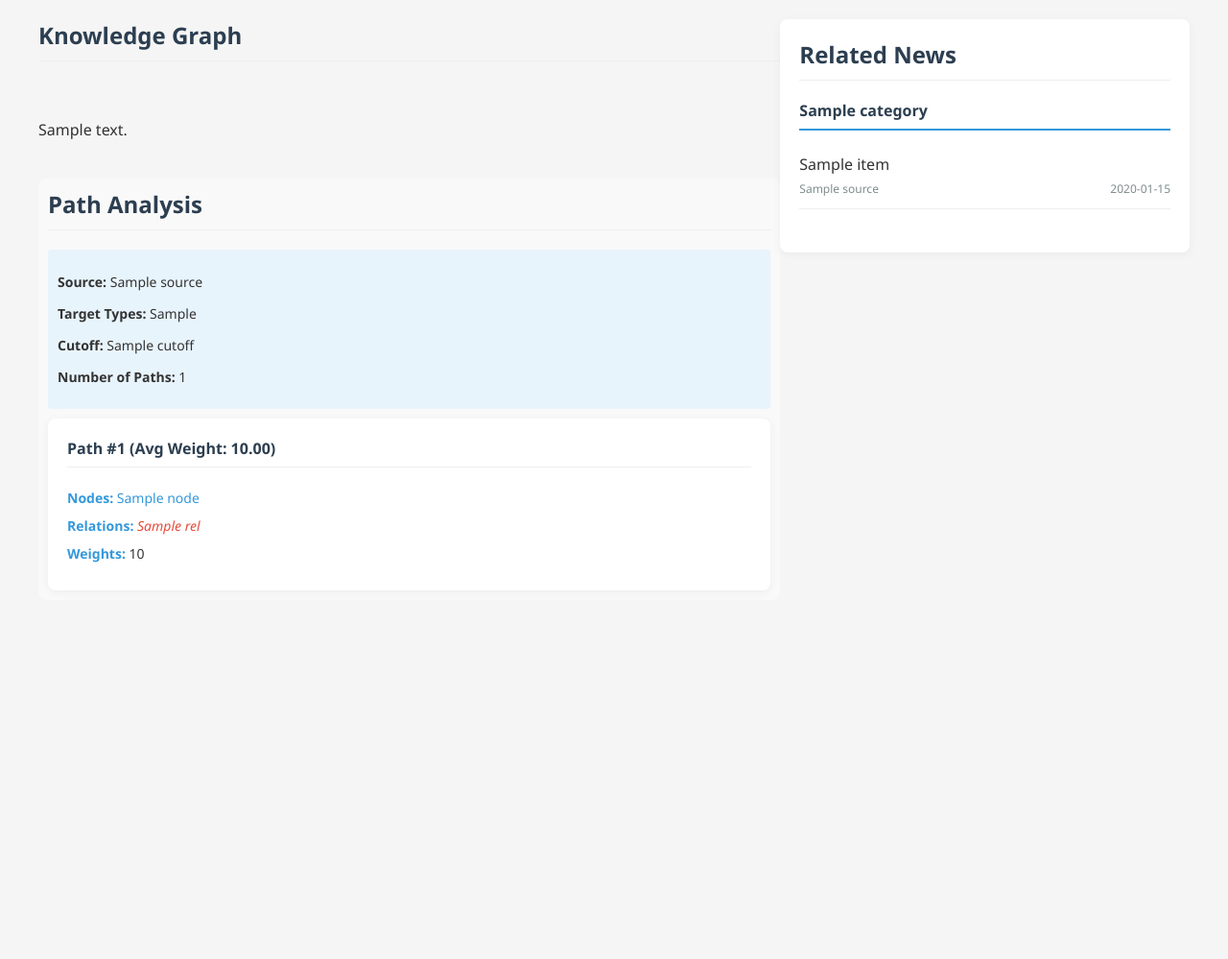
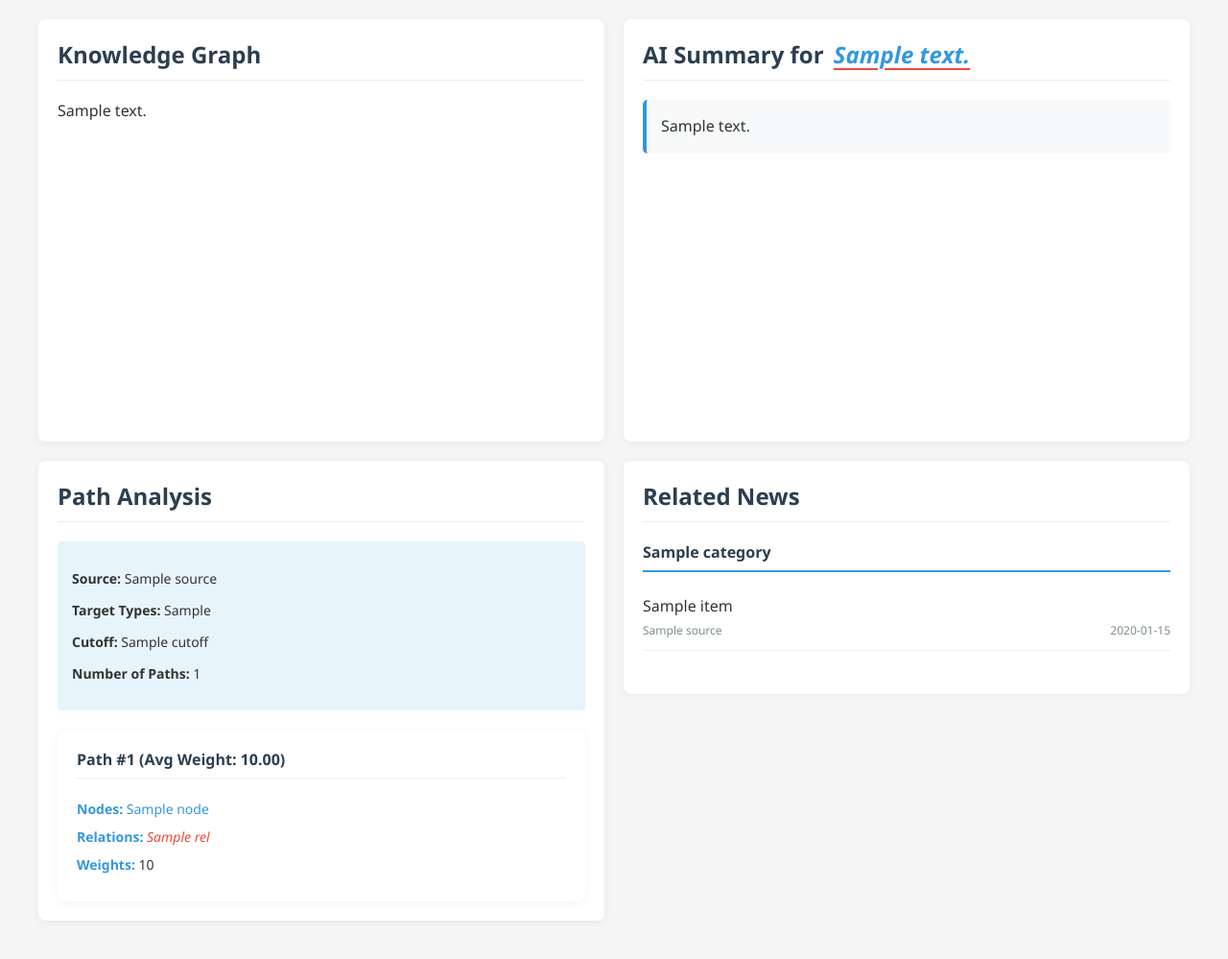
Before and after one commit to StephaniePengPizz/EntityInsight, a Django app: template core/templates/results.html in a window 1280 px wide. Shown: the whole page at 96% size. Before the commit the page ends 586 px from the top, so only its background shows below. Run offline with Django 5.2, Linux system fonts and the light colour scheme; the template is opened without the code that fills it: most values are stand-ins (such as "Sample title", 1, 10 or a date in 2020); parts of the project's set-up code (start-up, migrations or seed data) failed here and were passed over.

Commit message:
feat: add ai summary for output page
feat: add ai summary for output page

feat: incorporate api response

chore: add requirements.txt

chore: remove logging requirements

```diff
--- a/core/static/css/styles.css
+++ b/core/static/css/styles.css
@@ -14,7 +14,10 @@ body {
 }
 
 .container-output-page {
-    display: flex;
+    display: grid;
+    grid-template-columns: 1fr 1fr;
+    grid-template-rows: auto auto;
+    gap: 20px;
     max-width: 1200px;
     margin: 0 auto;
     padding: 20px;
@@ -42,25 +45,76 @@ h2 {
 .mermaid {
     width: 100%;
     margin: 20px 0;
+    min-height: 300px;
 }
 
-.left-panel {
-    flex: 2; /* 占据 2/3 宽度 */
+.highlight-category {
+    color: var(--company-color);
+    text-decoration: underline;
+    text-decoration-color: var(--regulator-color);
+    text-underline-offset: 5px;
+    text-decoration-thickness: 2px;
+    font-style: italic;
+    margin-left: 4px;
+}
+.summary-content {
+    line-height: 1.6;
+    background-color: #f8f9fa;
+    padding: 15px;
+    border-radius: 5px;
+    border-left: 4px solid var(--company-color);
+}
+
+.summary-content h3 {
+    color: var(--company-color);
+    margin-top: 0;
+}
+
+.summary-content ul {
+    padding-left: 20px;
+}
+
+.summary-content li {
+    margin-bottom: 8px;
+}
+
+.left-column {
+    grid-column: 1;
     display: flex;
     flex-direction: column;
-    gap: 20px; /* 子元素之间的间距 */
+    gap: 20px;
 }
 
-/* 右边栏（新闻） */
-.news-panel {
-    flex: 1; /* 占据 1/3 宽度 */
+.right-column {
+    grid-column: 2;
+    display: flex;
+    flex-direction: column;
+    gap: 20px;
+}
+.graph-section, .path-section,
+.summary-section, .news-section {
     background: white;
     border-radius: 8px;
-    box-shadow: 0 2px 10px rgba(0, 0, 0, 0.05);
+    box-shadow: 0 2px 10px rgba(0,0,0,0.05);
     padding: 20px;
-    height: fit-content; /* 高度自适应内容 */
+}
+.graph-section {
+    grid-row: 1;
+    min-height: 400px;
 }
 
+.path-section {
+    grid-row: 2;
+}
+
+.summary-section {
+    grid-row: 1;
+    min-height: 400px;
+}
+
+.news-section {
+    grid-row: 2;
+}
 .news-category {
     margin-bottom: 25px;
 }
@@ -249,9 +303,19 @@ h2 {
 }
 
 .path-meta {
-    margin-bottom: 10px;
-    padding: 10px;
+    margin-bottom: 20px;
+    padding: 15px;
     background-color: #e8f4fc;
     border-radius: 4px;
     font-size: 14px;
 }
+
+.node {
+    font-weight: 500;
+    color: var(--company-color);
+}
+
+.relation {
+    font-style: italic;
+    color: var(--relation-color);
+}
--- a/core/templates/results.html
+++ b/core/templates/results.html
@@ -13,18 +13,19 @@
 
 {% block content %}
 <div class="container-output-page">
-    <div class="left-panel">
+    <!-- Left Column -->
+    <div class="left-column">
+        <!-- Top-left: Knowledge Graph -->
+        <div class="graph-section">
             <h2>Knowledge Graph</h2>
-
-        <!-- Mermaid graph visualization -->
             <div class="mermaid">
                 {{ graph_description|safe }}
             </div>
+        </div>
 
-        <!-- Path Results Section -->
-        <div class="path-results">
+        <!-- Bottom-left: Path Analysis -->
+        <div class="path-section">
             <h2>Path Analysis</h2>
-
             <div class="path-meta">
                 <p><strong>Source:</strong> {{ result.source }}</p>
                 <p><strong>Target Types:</strong> {{ result.target_types|join:", " }}</p>
@@ -51,9 +52,27 @@
         </div>
     </div>
 
-    <div class="news-panel">
+    <!-- Right Column -->
+    <div class="right-column">
+        <!-- Top-right: LLM Summary -->
+        <div class="summary-section">
+            <h2>AI Summary for
+                {% if summary_category %}
+                    <span class="highlight-category">{{ summary_category }}</span>
+                {% endif %}
+            </h2>
+            <div class="summary-content">
+                {% if llm_summary %}
+                    {{ llm_summary|safe }}
+                {% else %}
+                    <p>Select a category to generate an AI-powered summary of relevant news.</p>
+                {% endif %}
+            </div>
+        </div>
+
+        <!-- Bottom-right: Related News -->
+        <div class="news-section">
             <h2>Related News</h2>
-
             {% for category, news_items in news_by_category.items %}
             <div class="news-category">
                 <div class="category-header">{{ category }}</div>
@@ -70,4 +89,5 @@
             {% endfor %}
         </div>
     </div>
+</div>
 {% endblock %}
```
Also changed, not shown: core/views.py (+9 -4 lines), genai_integration/views.py (+62 -8 lines), requirements.txt (added, +7 -0 lines). Lines whose indentation alone changed are shown as unchanged.
